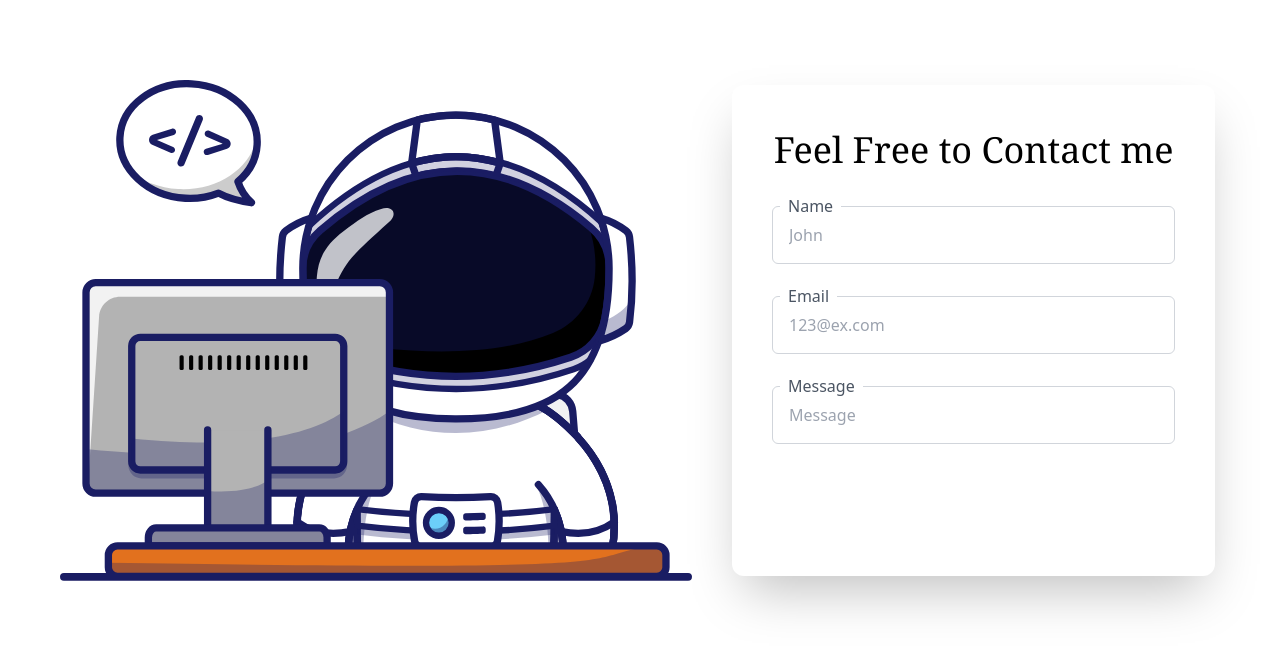
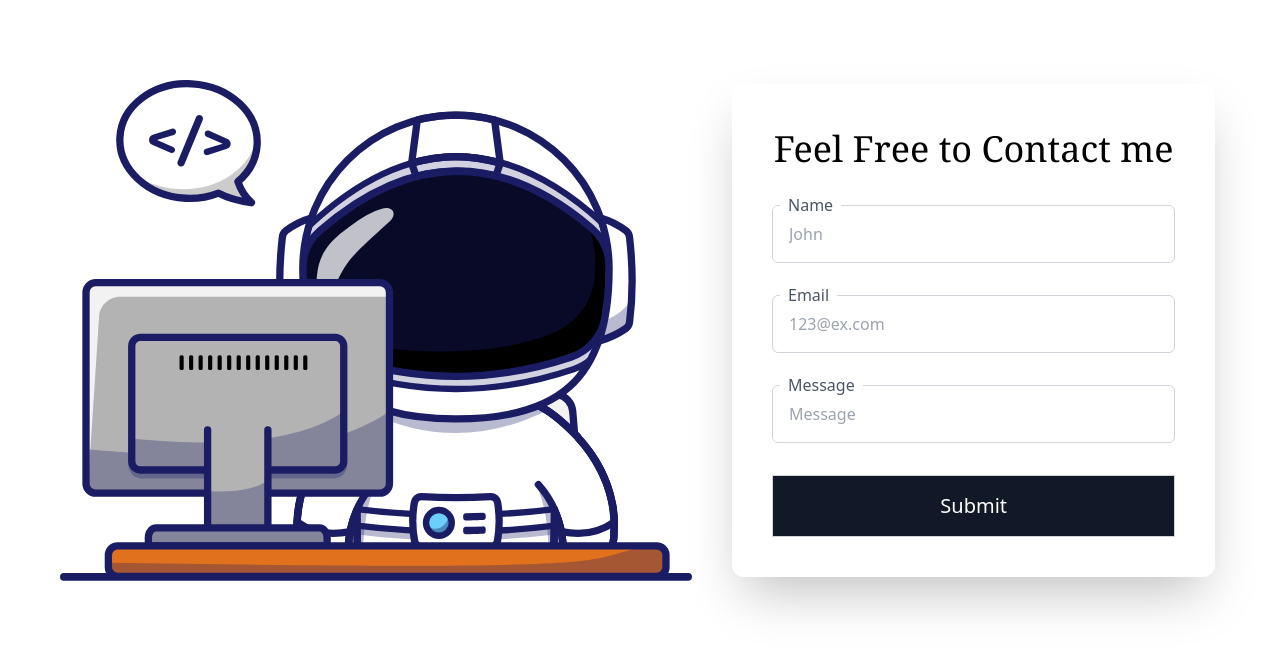
Before and after one commit to oakarboleda/oakarboleda, a Next.js app: page /contact in a window 1280 px wide. Shown: the top 650 px of the page. Built offline with nearby package versions, Linux system fonts and the light colour scheme.

Commit message:
Sections to figure out what I need to include

```diff
--- a/app/contact/page.tsx
+++ b/app/contact/page.tsx
@@ -1,5 +1,6 @@
 import { Player, Controls } from '@lottiefiles/react-lottie-player';
 import Astronaut from '../components/Astro';
+import { Button } from '@/app/components/global/button';
 
 export default function Contact() {
   return (
@@ -67,8 +68,9 @@ export default function Contact() {
                 </div>
                 <div className="relative">
                   <a
-                    className="ease bg-purple inline-block w-full rounded-lg pb-4 pl-5 pr-5 pt-4 text-center text-xl
-                  font-medium text-white transition duration-200 hover:bg-indigo-600"
+                    className="ease inline-block w-full border border-gray-300 bg-gray-900 pb-4 pl-5 pr-5 pt-4 text-center text-xl font-medium
+                  text-white  transition duration-200 hover:bg-ripe-plum-900"
+                    onClick={() => console.log('clicked')}
                   >
                     Submit
                   </a>
--- a/app/page.tsx
+++ b/app/page.tsx
@@ -30,15 +30,15 @@ export default function Home() {
       <section className="bg-transparent py-[80px] lg:py-[100px]">
         <About />
       </section>
-      <section className="bg-baltic-sea-950 pb-4">
-        <Projects />
-      </section>
-      <section className="py-[120px]">
-        <CTA />
-      </section>
-      <section className="bg-slate-200 py-[120px]">
-        <Blog />
-      </section>
+      {/*<section className="bg-baltic-sea-950 pb-4">*/}
+      {/*  <Projects />*/}
+      {/*</section>*/}
+      {/*<section className="py-[120px]">*/}
+      {/*  <CTA />*/}
+      {/*</section>*/}
+      {/*<section className="bg-slate-200 py-[120px]">*/}
+      {/*  <Blog />*/}
+      {/*</section>*/}
       <section className="relative w-full bg-slate-300 lg:py-20">
         <Contact />
       </section>
```
